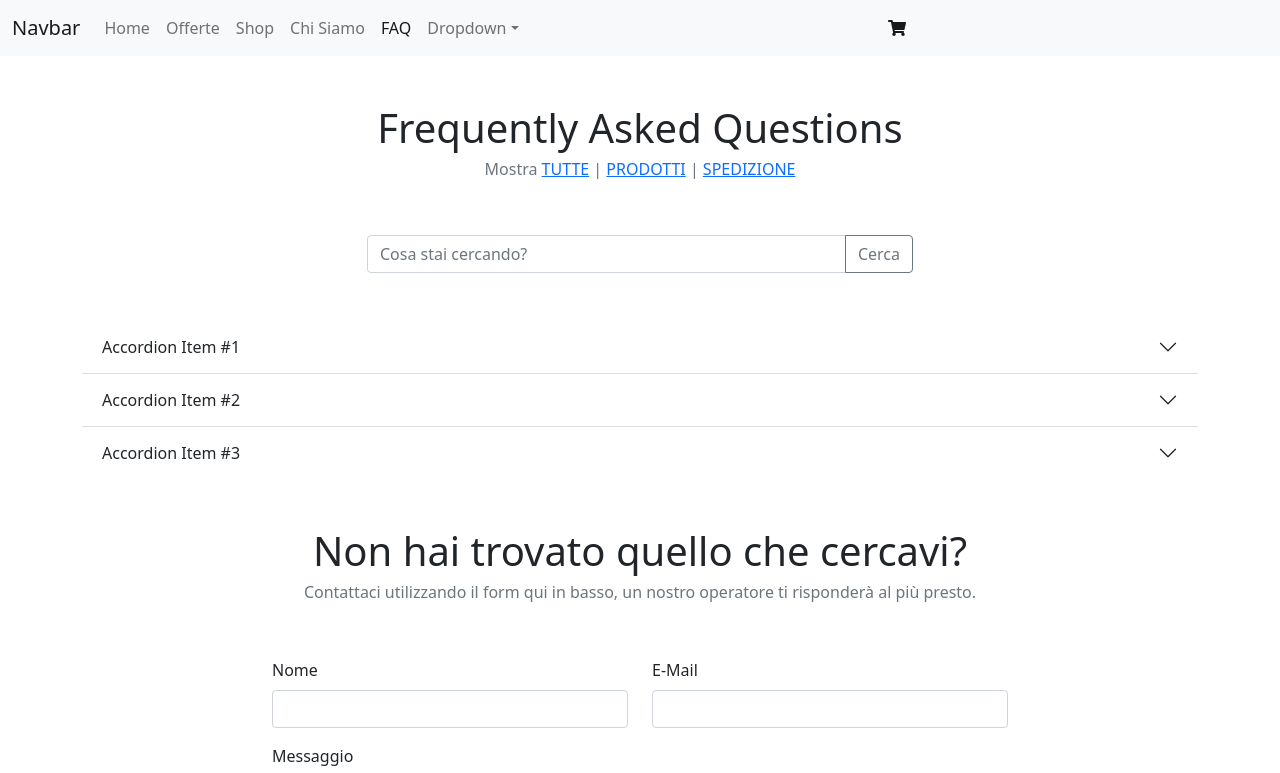
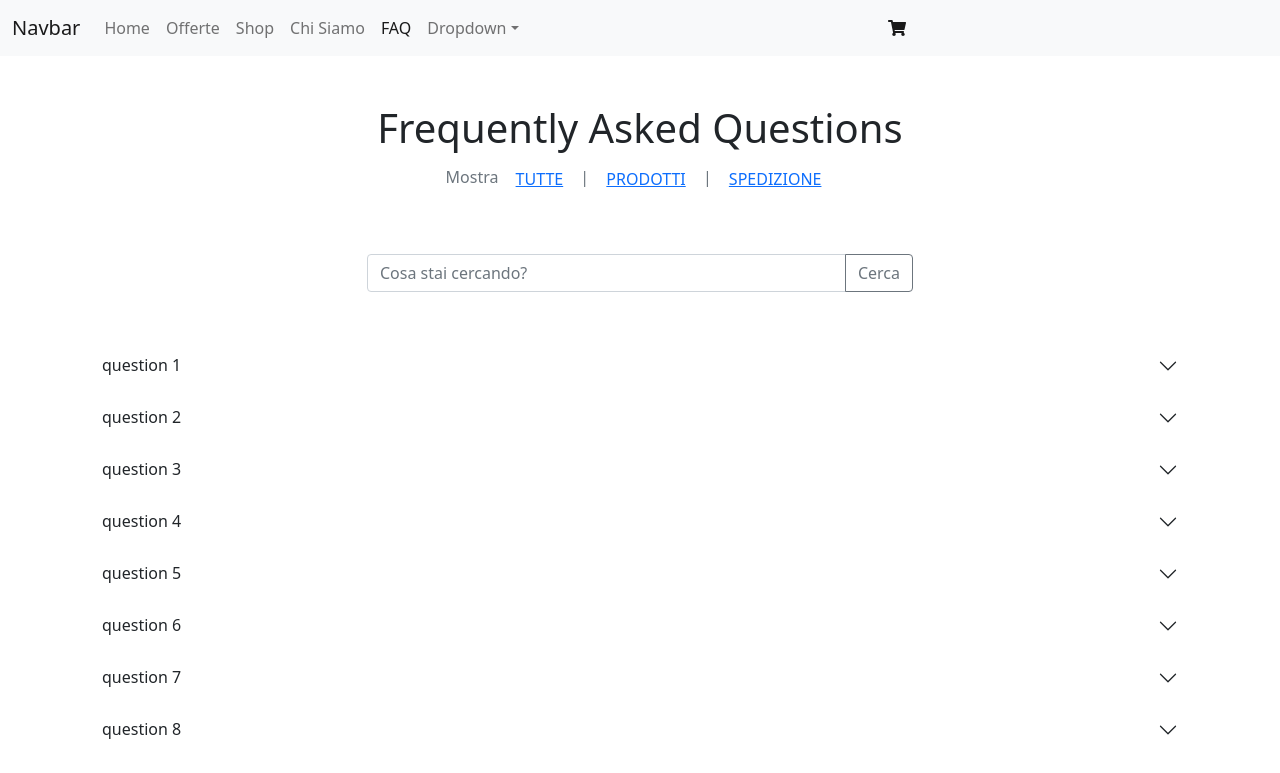
Before and after one commit to CarmineCorradoGit/ecommerce-bello, an Angular app: page /faq in a window 1280 px wide. Shown: the top 773 px of the page. Built offline with nearby package versions, Linux system fonts and the light colour scheme.

Commit message:
filtro faq

```diff
--- a/src/app/faq/faq.component.html
+++ b/src/app/faq/faq.component.html
@@ -2,7 +2,7 @@
 
     <div class="row text-center">
         <h1>Frequently Asked Questions</h1>
-        <h6 class="text-muted">Mostra <a href="">TUTTE</a> | <a href="">PRODOTTI</a> | <a href="">SPEDIZIONE</a></h6>
+        <h6 class="text-muted">Mostra <button class="btn btn-link" (click)="filterFaq(0)">TUTTE</button> | <button class="btn btn-link" (click)="filterFaq(1)">PRODOTTI</button> | <button class="btn btn-link" (click)="filterFaq(2)">SPEDIZIONE</button></h6>
     </div>
     <div class="row my-5">
         <div class="col"></div>
@@ -17,51 +17,26 @@
     </div>
 
     <div class="accordion accordion-flush" id="accordionFlushExample">
-        <div class="accordion-item">
-            <h2 class="accordion-header" id="flush-headingOne">
-                <button class="accordion-button collapsed" type="button" data-bs-toggle="collapse"
-                    data-bs-target="#flush-collapseOne" aria-expanded="false" aria-controls="flush-collapseOne">
-                    Accordion Item #1
-                </button>
-            </h2>
-            <div id="flush-collapseOne" class="accordion-collapse collapse" aria-labelledby="flush-headingOne"
-                data-bs-parent="#accordionFlushExample">
-                <div class="accordion-body text-muted">Placeholder content for this accordion, which is intended to demonstrate the
-                    <code>.accordion-flush</code> class. This is the first item's accordion body.
+
+        <div *ngFor="let faq of faqs">
+            <ng-container class="accordion-item" *ngIf="currentFilter == 0 || currentFilter == faq.category">
+
+                <h2 class="accordion-header" [id]="'flush-heading'+faq.id">
+                    <button class="accordion-button collapsed" type="button" data-bs-toggle="collapse"
+                        [attr.data-bs-target]="'#flush-collapse'+faq.id" aria-expanded="false"
+                        [attr.aria-controls]="'flush-collapse'+faq.id">
+                        {{ faq.question }}
+                    </button>
+                </h2>
+                <div [id]="'flush-collapse'+faq.id" class="accordion-collapse collapse"
+                    [attr.aria-labelledby]="'flush-heading'+faq.id" data-bs-parent="#accordionFlushExample">
+                    <div class="accordion-body text-muted">
+                        {{ faq.answer }}
+                    </div>
                 </div>
-            </div>
+            </ng-container>
         </div>
-        <div class="accordion-item">
-            <h2 class="accordion-header" id="flush-headingTwo">
-                <button class="accordion-button collapsed" type="button" data-bs-toggle="collapse"
-                    data-bs-target="#flush-collapseTwo" aria-expanded="false" aria-controls="flush-collapseTwo">
-                    Accordion Item #2
-                </button>
-            </h2>
-            <div id="flush-collapseTwo" class="accordion-collapse collapse" aria-labelledby="flush-headingTwo"
-                data-bs-parent="#accordionFlushExample">
-                <div class="accordion-body text-muted">Placeholder content for this accordion, which is intended to demonstrate the
-                    <code>.accordion-flush</code> class. This is the second item's accordion body. Let's imagine this
-                    being filled with some actual content.
-                </div>
-            </div>
-        </div>
-        <div class="accordion-item">
-            <h2 class="accordion-header" id="flush-headingThree">
-                <button class="accordion-button collapsed" type="button" data-bs-toggle="collapse"
-                    data-bs-target="#flush-collapseThree" aria-expanded="false" aria-controls="flush-collapseThree">
-                    Accordion Item #3
-                </button>
-            </h2>
-            <div id="flush-collapseThree" class="accordion-collapse collapse" aria-labelledby="flush-headingThree"
-                data-bs-parent="#accordionFlushExample">
-                <div class="accordion-body text-muted">Placeholder content for this accordion, which is intended to demonstrate the
-                    <code>.accordion-flush</code> class. This is the third item's accordion body. Nothing more exciting
-                    happening here in terms of content, but just filling up the space to make it look, at least at first
-                    glance, a bit more representative of how this would look in a real-world application.
-                </div>
-            </div>
-        </div>
+
     </div>
 
     <div class="row text-center my-5">
@@ -85,7 +60,7 @@
 
         <div class="row mb-3">
             <div class="col-2"></div>
-            <div class="col-8">
+            <div class="col-md-8">
                 <label for="msg" class="form-label">Messaggio</label>
                 <textarea name="msg" class="form-control" id="msg" rows="5"></textarea>
             </div>
--- a/src/app/faq/faq.component.ts
+++ b/src/app/faq/faq.component.ts
@@ -1,4 +1,4 @@
-import { Component, OnInit } from '@angular/core';
+import { Component, OnInit, QueryList } from '@angular/core';
 
 @Component({
   selector: 'app-faq',
@@ -7,9 +7,78 @@ import { Component, OnInit } from '@angular/core';
 })
 export class FaqComponent implements OnInit {
 
+  currentFilter = 0;
+
+  faqs = [
+    {
+      question: 'question 1',
+      answer: 'answer 1',
+      category: 0,
+      id: '1'
+    },
+    {
+      question: 'question 2',
+      answer: 'answer 2',
+      category: 0,
+      id: '2'
+    },
+    {
+      question: 'question 3',
+      answer: 'answer 3',
+      category: 0,
+      id: '3'
+    },
+    {
+      question: 'question 4',
+      answer: 'answer 4',
+      category: 1,
+      id: '4'
+    },
+    {
+      question: 'question 5',
+      answer: 'answer 5',
+      category: 2,
+      id: '5'
+    },
+    {
+      question: 'question 6',
+      answer: 'answer 6',
+      category: 1,
+       id: '6'
+    },
+    {
+      question: 'question 7',
+      answer: 'answer 7',
+      category: 0,
+      id: '7'
+    },
+    {
+      question: 'question 8',
+      answer: 'answer 8',
+      category: 1,
+      id: '8'
+    },
+    {
+      question: 'question 9',
+      answer: 'answer 9',
+      category: 2,
+      id: '9'
+    },
+    {
+      question: 'question 10',
+      answer: 'answer 10',
+      category: 0,
+      id: '10'
+    }
+  ];
+
   constructor() { }
 
   ngOnInit(): void {
   }
 
+  filterFaq(n) {
+    this.currentFilter = n
+  }
+
 }
```
